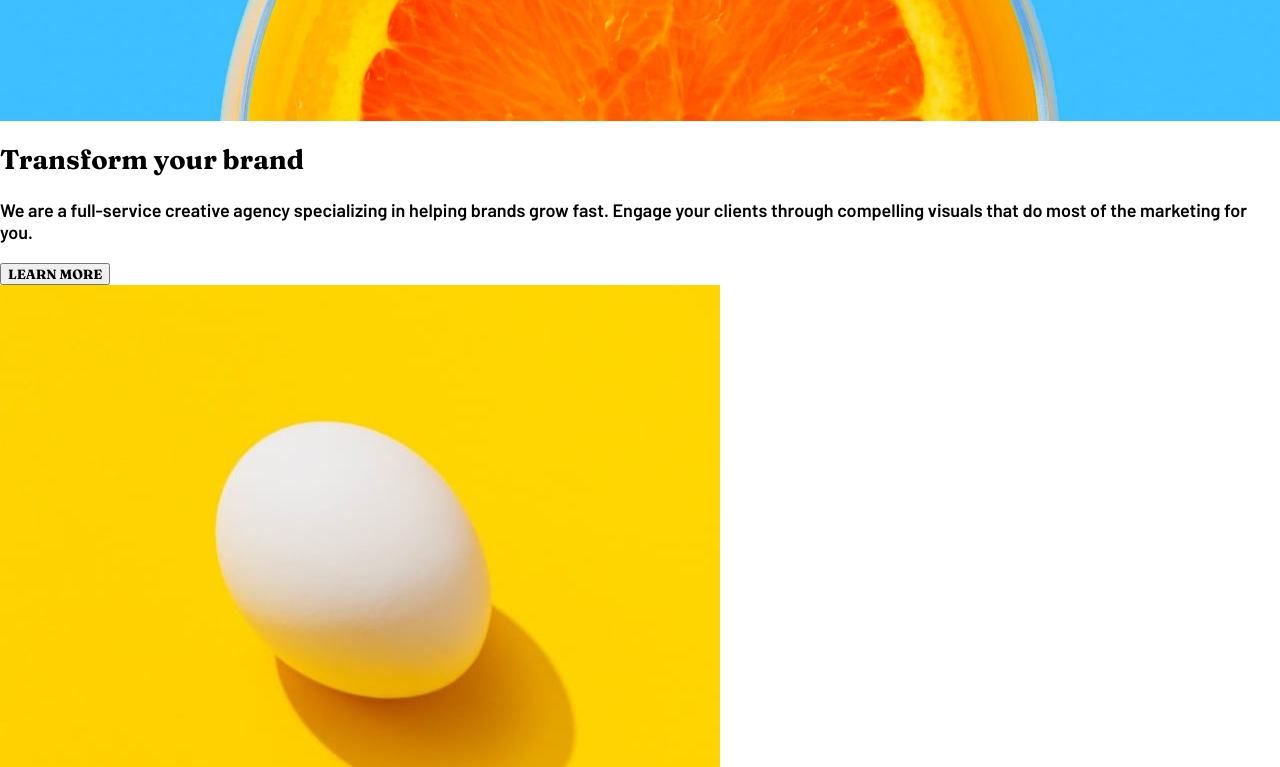
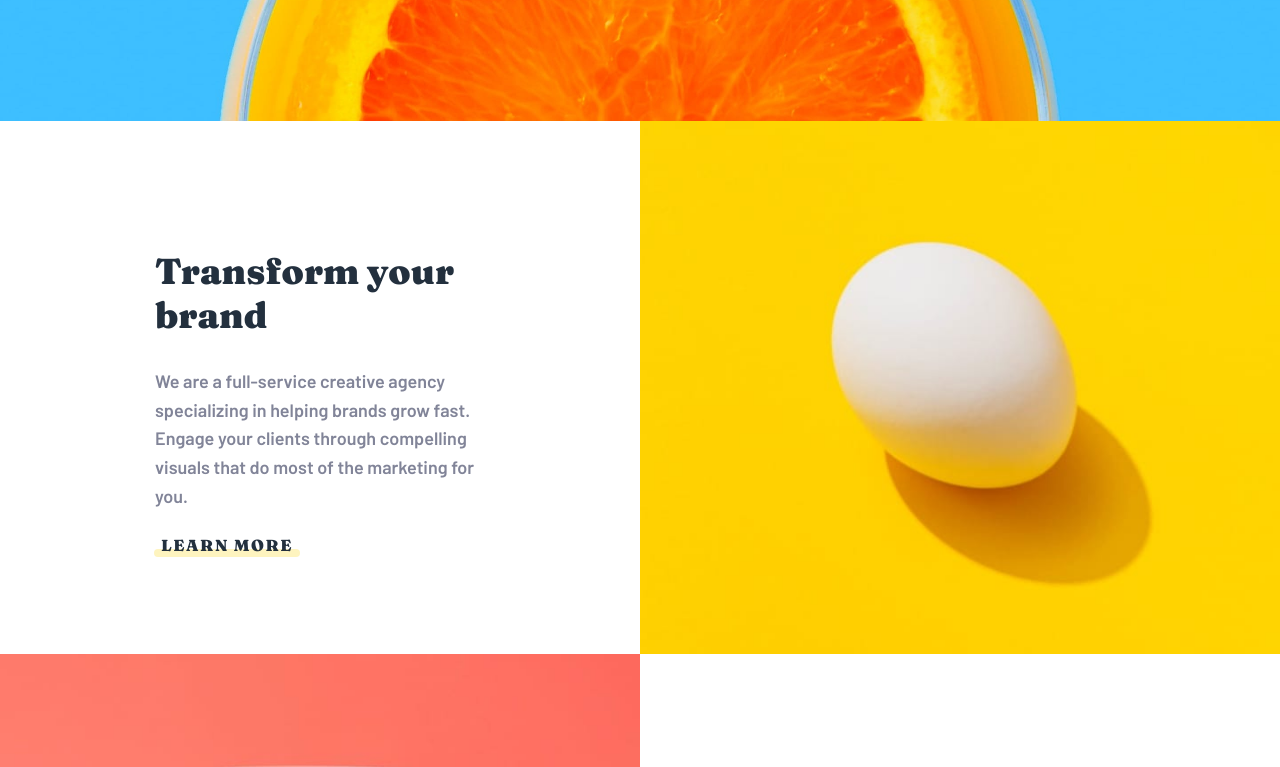
Before and after one commit to FabKaiz/sunnyside-agency, a Vue app: page / in a window 1280 px wide. Shown: the part 680-1447 px from the top of the page. Built offline with nearby package versions, Linux system fonts and the light colour scheme.

Commit message:
services grid

```diff
--- a/src/App.vue
+++ b/src/App.vue
@@ -15,11 +15,14 @@ export default {
 
 html,
 body {
+  width: 100%;
+  height: 100%;
   margin: 0;
   padding: 0;
 }
 
 body {
+  box-sizing: border-box;
   font-size: 18px;
   font-family: 'Barlow', sans-serif;
 }
--- a/src/components/Services.vue
+++ b/src/components/Services.vue
@@ -2,18 +2,18 @@
 
 <template>
   <div class="services-grid">
-    <div class="services-info">
+    <div class="services-info service-left">
       <h2>Transform your brand</h2>
       <p>
         We are a full-service creative agency specializing in helping brands
         grow fast. Engage your clients through compelling visuals that do most
         of the marketing for you.
       </p>
-      <button class="learn-more">LEARN MORE</button>
+      <button class="learn-more btn-yellow">LEARN MORE</button>
     </div>
 
     <img
-      class="services-image"
+      class="services-image service-right"
       src="../assets/images/desktop/image-transform.jpg"
       alt="egg picture"
     />
@@ -30,22 +30,21 @@
         videographers, and copywriters, we’ll build and extend your brand in
         digital places.
       </p>
-      <button class="learn-more">LEARN MORE</button>
-
-      <div class="service-image-and-info">
+      <button class="learn-more btn-pink">LEARN MORE</button>
+    </div>
+    <div class="service-image-and-info service-graphic">
       <h2>Graphic Design</h2>
       <p>
         Great design makes you memorable. We deliver artwork that underscores
         your brand message and captures potential clients’ attention.
       </p>
     </div>
-      <div class="service-image-and-info">
+    <div class="service-image-and-info service-photography">
       <h2>Photography</h2>
       <p>
         Great design makes you memorable. We deliver artwork that underscores
         your brand message and captures potential clients’ attention.
       </p>
-      </div>
     </div>
   </div>
 </template>
@@ -54,4 +53,79 @@
 export default {};
 </script>
 
-<style lang="scss" scoped></style>
+<style lang="scss" scoped>
+.services-grid {
+  display: grid;
+  grid-template-columns: 1fr 1fr;
+  grid-template-rows: repeat(3);
+}
+
+.services-info {
+  margin: auto;
+  max-width: 330px;
+
+  h2 {
+    font-size: 2.25rem;
+    font-weight: 900;
+    color: #23303e;
+  }
+
+  p {
+    margin: 1.4rem 0;
+    color: #818498;
+    line-height: 1.6em;
+  }
+
+  button {
+    font-weight: 900;
+    color: #23303e;
+    letter-spacing: 0.1em;
+    font-size: 16px;
+    border: none;
+    background: none;
+    position: relative;
+    cursor: pointer;
+
+    &::after {
+      content: '';
+      position: absolute;
+      z-index: -1;
+      bottom: -1px;
+      left: -1px;
+      right: -1px;
+      height: 8px;
+      border-radius: 4px;
+      opacity: 0.25;
+      transition: all 0.1s linear;
+    }
+
+    &:hover::after {
+      opacity: 1;
+    }
+  }
+
+  .btn-yellow::after {
+    background: #fad400;
+  }
+
+  .btn-pink::after {
+    background: #fe7867;
+  }
+}
+
+.services-image {
+  width: 100%;
+  height: auto;
+}
+
+.service-right {
+  grid-row: 1/2;
+  grid-column: 2/3;
+}
+
+.service-left {
+  margin: auto;
+  grid-row: 1/2;
+  grid-column: 1/2;
+}
+</style>
```
Lines whose indentation alone changed are shown as unchanged.
